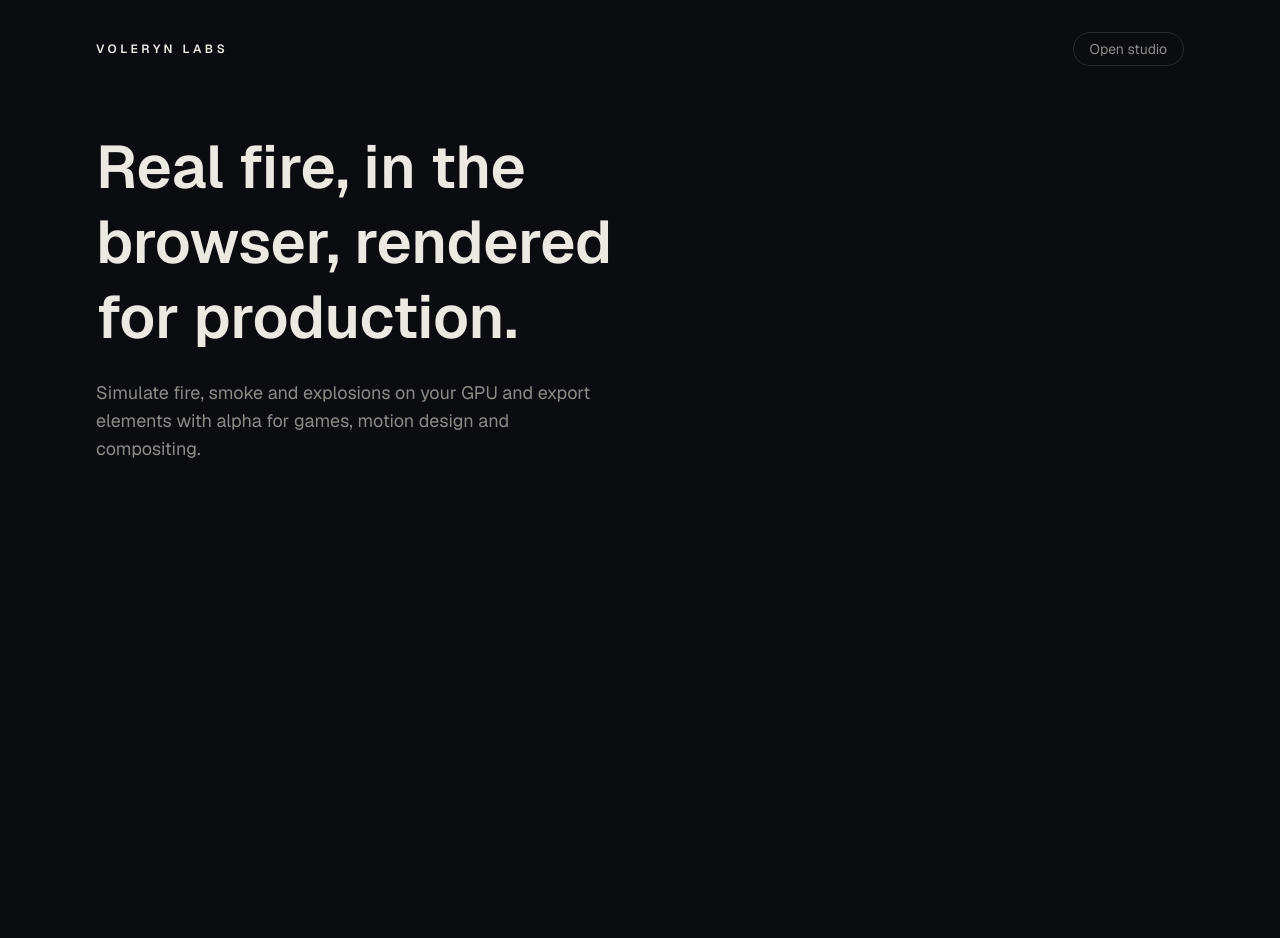
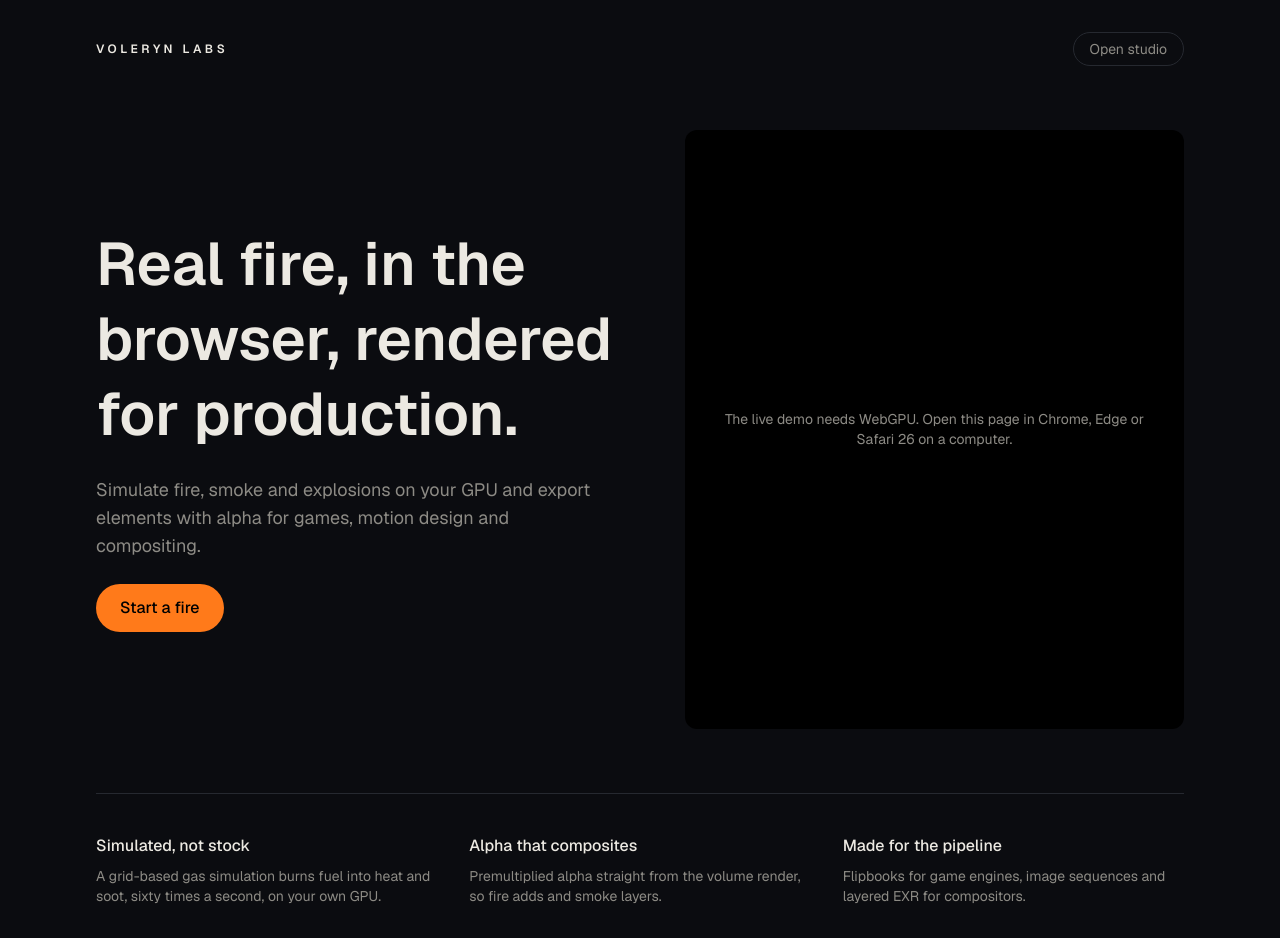
Before and after one commit to erfan-mirasadi/VOLERYN-LABS, a Next.js app: page / in a window 1280 px wide. Before the commit the page ends 800 px from the top, so only its background shows below. Built offline with nearby package versions, Linux system fonts and the light colour scheme.

Commit message:
Add the live fire demo to the landing page
The engine loads after the page paints and the hero tells browsers without
WebGPU what to do.

```diff
--- /dev/null
+++ b/app/HeroDemo.tsx
@@ -0,0 +1,21 @@
+'use client';
+
+import { useState } from 'react';
+import { PRESETS } from '@/presets/presets';
+import FireCanvas from '@/studio/FireCanvas';
+import type { GpuStatus } from '@/studio/useStudioStore';
+
+export default function HeroDemo() {
+  const [status, setStatus] = useState<GpuStatus>('loading');
+
+  return (
+    <div className="relative aspect-[4/5] w-full overflow-hidden rounded-xl bg-black sm:aspect-[5/6]">
+      <FireCanvas preset={PRESETS[0]} onEngine={(_, next) => setStatus(next)} label="Live fire simulation; drag to orbit" />
+      {status === 'unsupported' && (
+        <p className="absolute inset-0 flex items-center justify-center p-8 text-center text-sm text-muted">
+          The live demo needs WebGPU. Open this page in Chrome, Edge or Safari 26 on a computer.
+        </p>
+      )}
+    </div>
+  );
+}
--- a/app/page.tsx
+++ b/app/page.tsx
@@ -1,4 +1,11 @@
 import Link from 'next/link';
+import HeroDemo from './HeroDemo';
+
+const POINTS = [
+  ['Simulated, not stock', 'A grid-based gas simulation burns fuel into heat and soot, sixty times a second, on your own GPU.'],
+  ['Alpha that composites', 'Premultiplied alpha straight from the volume render, so fire adds and smoke layers.'],
+  ['Made for the pipeline', 'Flipbooks for game engines, image sequences and layered EXR for compositors.'],
+];
 
 export default function Home() {
   return (
@@ -9,11 +16,27 @@ export default function Home() {
           Open studio
         </Link>
       </header>
-      <section className="flex max-w-2xl flex-col gap-6">
-        <h1 className="text-balance text-4xl font-semibold leading-tight sm:text-6xl">Real fire, in the browser, rendered for production.</h1>
-        <p className="max-w-lg text-lg text-muted">
-          Simulate fire, smoke and explosions on your GPU and export elements with alpha for games, motion design and compositing.
-        </p>
+
+      <section className="grid items-center gap-10 lg:grid-cols-[1.1fr_1fr]">
+        <div className="flex flex-col gap-6">
+          <h1 className="text-balance text-4xl font-semibold leading-tight sm:text-6xl">Real fire, in the browser, rendered for production.</h1>
+          <p className="max-w-lg text-lg text-muted">
+            Simulate fire, smoke and explosions on your GPU and export elements with alpha for games, motion design and compositing.
+          </p>
+          <Link href="/studio" className="self-start rounded-full bg-ember px-6 py-3 font-medium text-black hover:brightness-110">
+            Start a fire
+          </Link>
+        </div>
+        <HeroDemo />
+      </section>
+
+      <section className="grid gap-8 border-t border-line pt-10 sm:grid-cols-3">
+        {POINTS.map(([title, body]) => (
+          <div key={title} className="flex flex-col gap-2">
+            <h2 className="font-medium">{title}</h2>
+            <p className="text-sm text-muted">{body}</p>
+          </div>
+        ))}
       </section>
     </main>
   );
```
